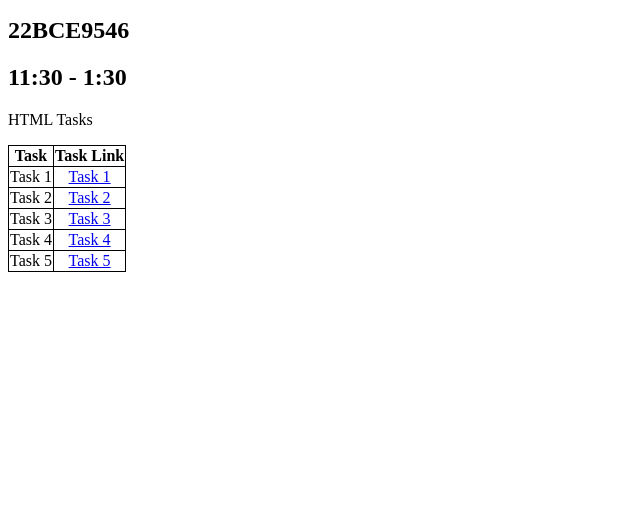
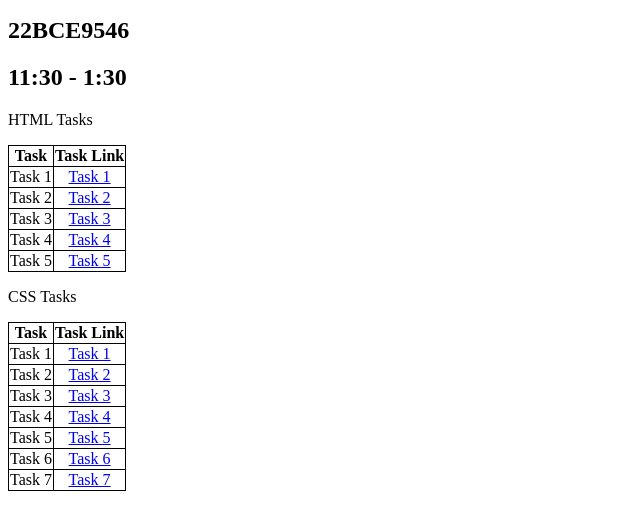
Before and after one commit to harini9546/tasks, a plain HTML site: page index.html in a window 1280 px wide. Shown: the part 110-640 px from the top of the page, without its empty margins (0-640 px from the left). Drawn offline with Linux system fonts and the light colour scheme.

Commit message:
index.html

```diff
--- a/index.html
+++ b/index.html
@@ -46,5 +46,42 @@
                 </tr>
             </table>
         </div>
+        <div>
+            <p>CSS Tasks<p>
+            <table class="table">
+                <tr>
+                    <th>Task</th>
+                    <th>Task Link</th>
+                </tr>
+                <tr>
+                    <td>Task 1</td>
+                    <td><a href="./1task.html">Task 1</a></td>
+                </tr>
+                <tr>
+                    <td>Task 2</td>
+                    <td><a href="./2task.html">Task 2</a></td>
+                </tr>
+                <tr>
+                    <td>Task 3</td>
+                    <td><a href="./3task.html">Task 3</a></td>
+                </tr>
+                <tr>
+                    <td>Task 4</td>
+                    <td><a href="./4task.html">Task 4</a></td>
+                </tr>
+                <tr>
+                    <td>Task 5</td>
+                    <td><a href="./5task.html">Task 5</a></td>
+                </tr>
+                <tr>
+                    <td>Task 6</td>
+                    <td><a href="./6task.html">Task 6</a></td>
+                </tr>
+                <tr>
+                    <td>Task 7</td>
+                    <td><a href="./7task.html">Task 7</a></td>
+                </tr>
+            </table>
+        </div>
     </body>
 </html>
```
